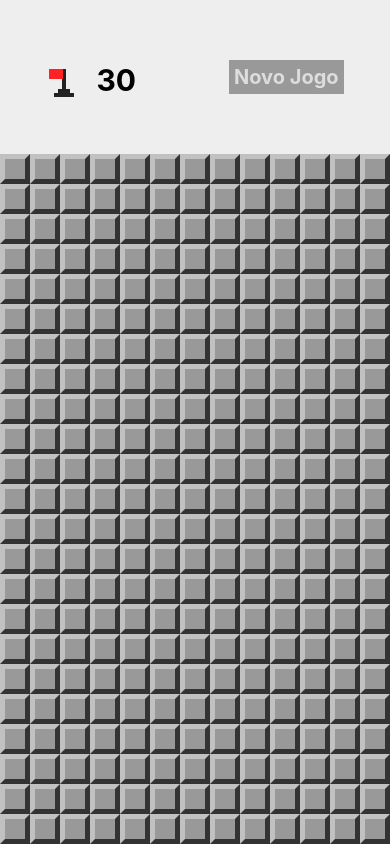
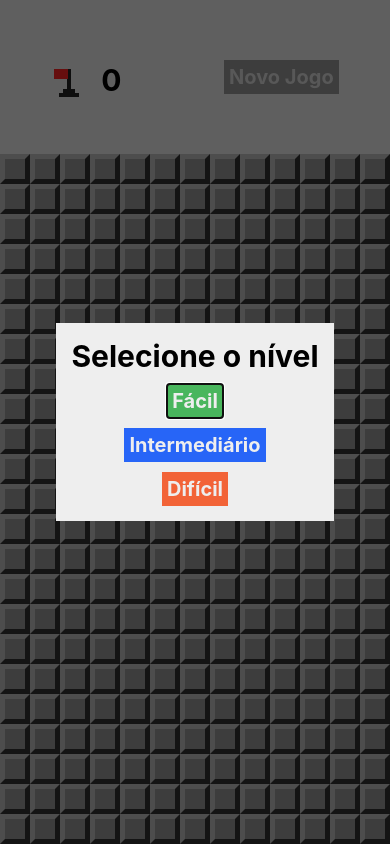
Before and after one commit to icarodpaiva/react-native-minefield, a React Native app: screen / in a window 390 px wide. Built offline with nearby package versions, Linux system fonts and the light colour scheme.

Commit message:
feat: game working

```diff
--- a/App.tsx
+++ b/App.tsx
@@ -1,6 +1,8 @@
-import React, { useMemo, useState } from "react"
+import React, { useState } from "react"
 import { View, StyleSheet, Alert } from "react-native"
 
+import { LevelSelection } from "./src/screens/LevelSelection"
+import { Header } from "./src/components/Header"
 import { MineField } from "./src/components/MineField"
 
 import { gameConfigs } from "./src/gameConfigs"
@@ -14,22 +16,20 @@ import {
   flagField,
   flagsUsed
 } from "./src/utils"
-import { Header } from "./src/components/Header"
+
+const rows = gameConfigs.getRowsAmount()
+const columns = gameConfigs.getColumnsAmount()
+
+const createInitialState = (minesAmount: number = 0) => ({
+  board: createMinedBoard(rows, columns, minesAmount),
+  won: false,
+  lost: false
+})
 
 const App = () => {
-  const rows = useMemo(() => gameConfigs.getRowsAmount(), [])
-  const columns = useMemo(() => gameConfigs.getColumnsAmount(), [])
-
-  const minesAmount = useMemo(
-    () => Math.ceil(rows * columns * gameConfigs.difficultLevel),
-    [rows, columns]
-  )
-
-  const [gameInfos, setGameInfos] = useState({
-    board: createMinedBoard(rows, columns, minesAmount),
-    won: false,
-    lost: false
-  })
+  const [gameInfos, setGameInfos] = useState(createInitialState())
+  const [minesOnBoard, setMinesOnBoard] = useState(0)
+  const [showLevelSelection, setShowLevelSelection] = useState(true)
 
   const onPress = (row: number, column: number) => {
     const board = cloneBoard(gameInfos.board)
@@ -57,12 +57,26 @@ const App = () => {
     setGameInfos(prev => ({ ...prev, board }))
   }
 
+  const onLevelSelected = (difficultLevel: number) => {
+    const minesAmount = Math.ceil(rows * columns * difficultLevel)
+
+    setMinesOnBoard(minesAmount)
+    setGameInfos(createInitialState(minesAmount))
+
+    setShowLevelSelection(false)
+  }
+
   return (
     <View style={styles.container}>
+      <LevelSelection
+        isVisible={showLevelSelection}
+        onCancel={() => setShowLevelSelection(false)}
+        onLevelSelected={onLevelSelected}
+      />
       <Header
-        flagsLeft={minesAmount - flagsUsed(gameInfos.board)}
-        onFlagPress={() => {}}
-        onNewGame={() => {}}
+        flagsLeft={minesOnBoard - flagsUsed(gameInfos.board)}
+        onFlagPress={() => setShowLevelSelection(true)}
+        onNewGame={() => setShowLevelSelection(true)}
       />
       <MineField
         board={gameInfos.board}
--- a/src/gameConfigs.ts
+++ b/src/gameConfigs.ts
@@ -5,7 +5,6 @@ export const gameConfigs = {
   borderSize: 5,
   fontSize: 15,
   headerRaio: 0.15, // top panel
-  difficultLevel: 0.1,
 
   getColumnsAmount() {
     const { width } = Dimensions.get("window")
--- a/src/screens/LevelSelection/index.tsx
+++ b/src/screens/LevelSelection/index.tsx
@@ -48,15 +48,37 @@ export const LevelSelection = ({
 
 const styles = StyleSheet.create({
   frame: {
-    flex: 1
+    flex: 1,
+    alignItems: "center",
+    justifyContent: "center",
+    backgroundColor: "rgba(0,0,0,0.6)"
   },
   container: {
-    backgroundColor: "#eee"
+    backgroundColor: "#eee",
+    alignItems: "center",
+    justifyContent: "center",
+    padding: 15
   },
-  title: {},
-  button: {},
-  buttonLabel: {},
-  bgEasy: {},
-  bgNormal: {},
-  bgHard: {}
+  title: {
+    fontSize: 30,
+    fontWeight: "bold"
+  },
+  button: {
+    marginTop: 10,
+    padding: 5
+  },
+  buttonLabel: {
+    fontSize: 20,
+    color: "#eee",
+    fontWeight: "bold"
+  },
+  bgEasy: {
+    backgroundColor: "#49b65d"
+  },
+  bgNormal: {
+    backgroundColor: "#2765f7"
+  },
+  bgHard: {
+    backgroundColor: "#f26337"
+  }
 })
--- a/src/utils/isPending.ts
+++ b/src/utils/isPending.ts
@@ -1,6 +1,5 @@
 import type { BoardField } from "../types/BoardField"
 
 export const isPending = (field: BoardField) => {
-  // return (field.mined && !field.flagged) || (!field.mined && !field.opened)
-  return !field.mined && !field.opened
+  return (field.mined && !field.flagged) || (!field.mined && !field.opened)
 }
```
